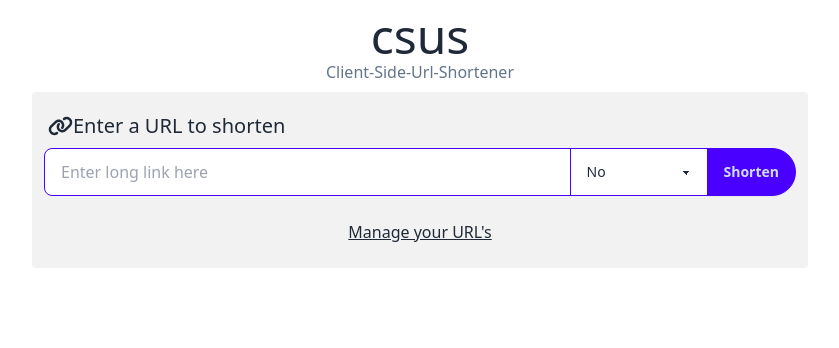
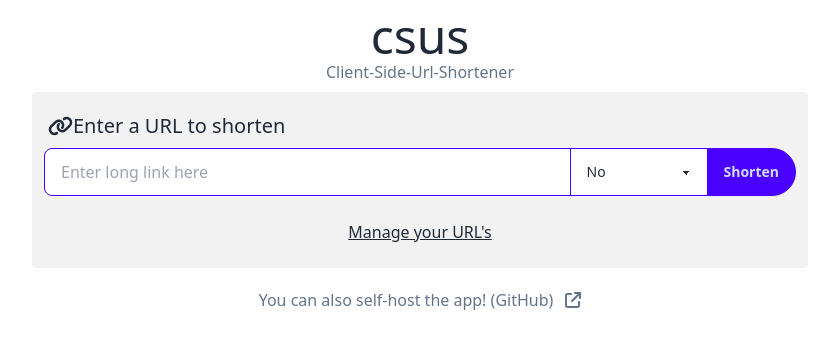
Before and after one commit to TheWilley/csus, a React (Vite) app: page /#/ in a window 1280 px wide. Shown: the top 348 px of the page, without its empty margins (220-1059 px from the left). Built offline with nearby package versions, Linux system fonts and the light colour scheme.

Commit message:
feat: added footer with link to the original github repo

```diff
--- /dev/null
+++ b/src/components/Footer.tsx
@@ -0,0 +1,17 @@
+import { faExternalLink } from '@fortawesome/free-solid-svg-icons';
+import { FontAwesomeIcon } from '@fortawesome/react-fontawesome';
+
+function Footer() {
+  return (
+    <footer className='text-center mt-5 text-slate-500'>
+      <span>
+        <span className='mr-3'>You can also self-host the app! (GitHub)</span>
+        <a href='https://github.com/TheWilley/csus?tab=readme-ov-file' target='_blank'>
+          <FontAwesomeIcon icon={faExternalLink} className='cursor-pointer' />
+        </a>
+      </span>
+    </footer>
+  );
+}
+
+export default Footer;
--- a/src/routes/Root.tsx
+++ b/src/routes/Root.tsx
@@ -2,6 +2,7 @@ import Shortener from '../components/Shortener';
 import useShortener from '../hooks/useShortener';
 import Result from '../components/Result';
 import Dashboard from '../components/Dashboard';
+import Footer from '../components/Footer';
 
 function Root() {
   const {
@@ -51,6 +52,7 @@ function Root() {
           </button>
         </div>
       </div>
+      <Footer />
     </>
   );
 }
```
